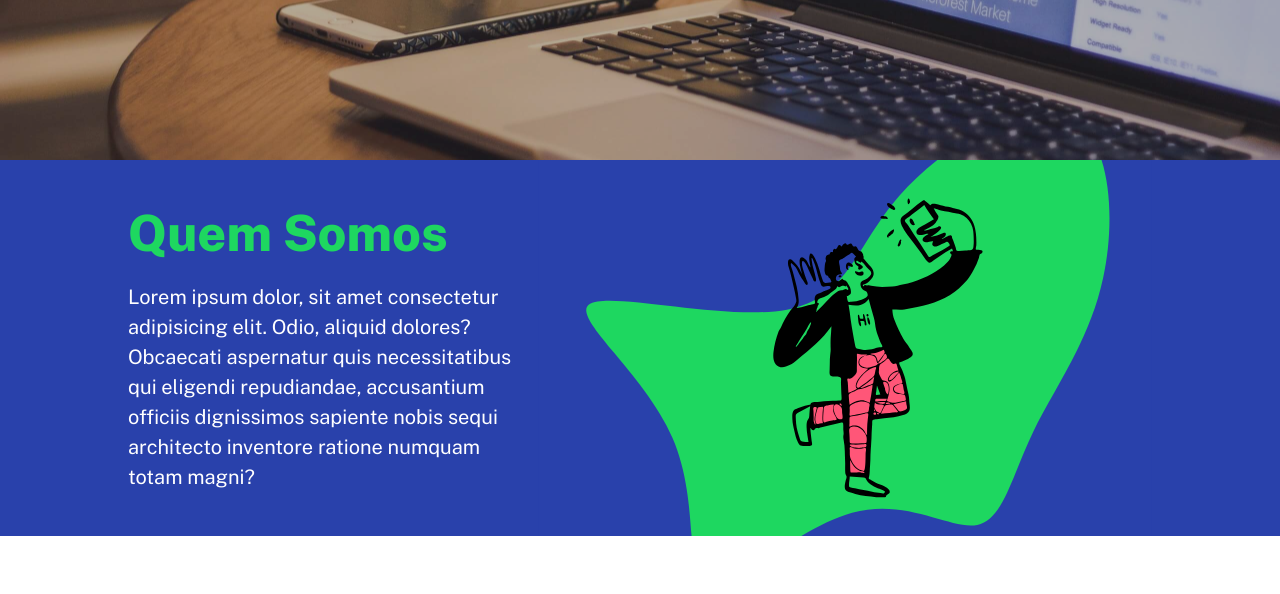
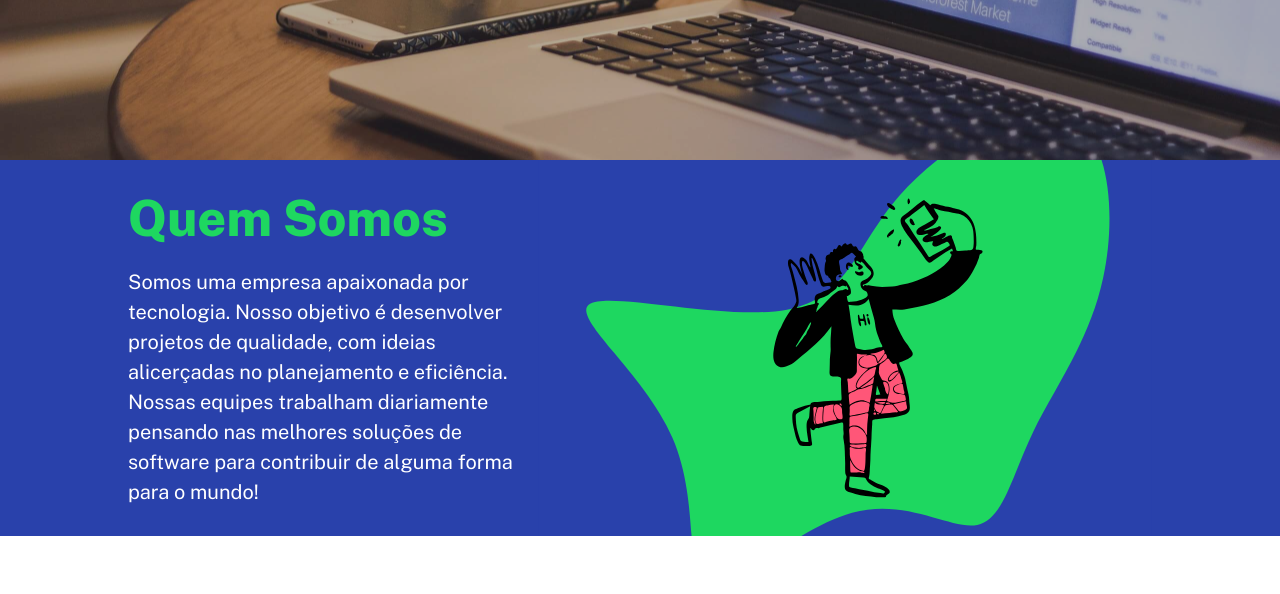
Before and after one commit to EmillyWolski/projeto_landing_page1, a plain HTML site: page index.html in a window 1280 px wide. Shown: the part 665-1259 px from the top of the page. Drawn offline with nearby package versions, Linux system fonts and the light colour scheme.

Commit message:
Update index.html

```diff
--- a/index.html
+++ b/index.html
@@ -56,10 +56,9 @@
                 <div class="informacoes">
                     <h2 class="titulo">Quem Somos</h2>
                     <p class="texto">
-                        Lorem ipsum dolor, sit amet consectetur adipisicing elit. Odio, aliquid dolores?
-                        Obcaecati aspernatur quis necessitatibus qui eligendi repudiandae, accusantium officiis
-                        dignissimos
-                        sapiente nobis sequi architecto inventore ratione numquam totam magni?
+                     Somos uma empresa apaixonada por tecnologia. Nosso objetivo é desenvolver projetos de qualidade,
+                     com ideias alicerçadas no planejamento e eficiência. Nossas equipes trabalham diariamente pensando
+                     nas melhores soluções de software para contribuir de alguma forma para o mundo!
                     </p>
                 </div>
                 <img src="./src/imagens/composition-12.svg" class="imagem" alt="personagem com celular na mão">
```
